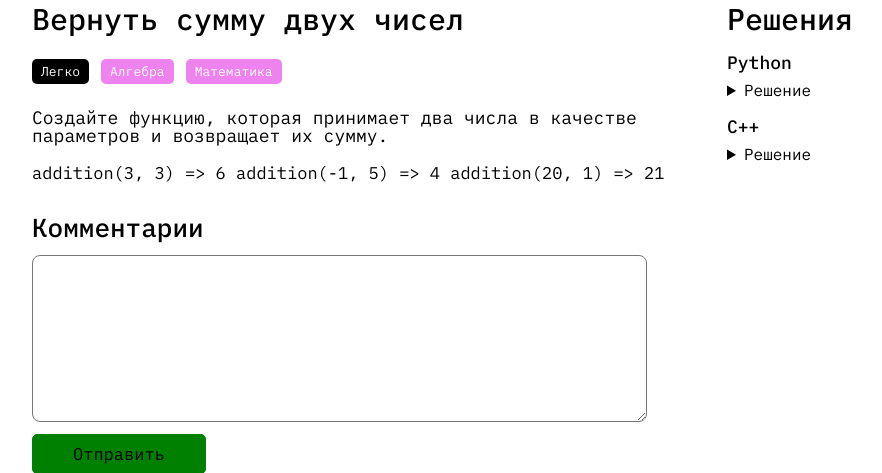
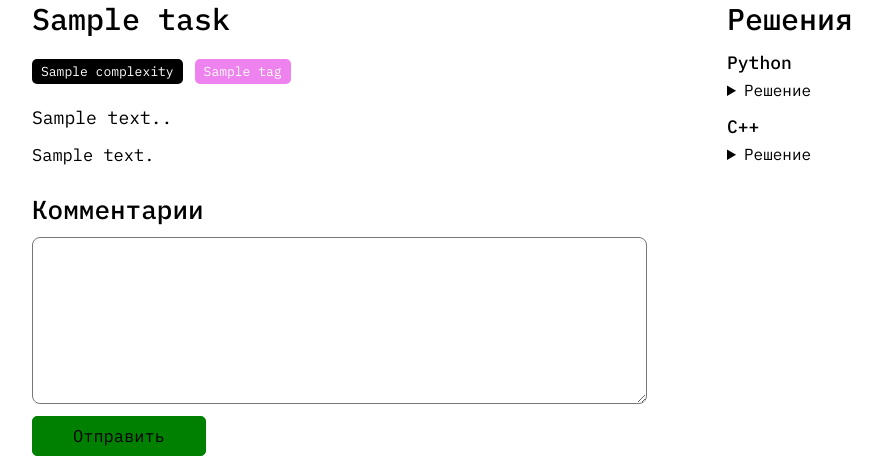
Before and after one commit to katsuyorii/CodeBrain, a Django app: template codebrain/tasks/templates/tasks/task-detail.html in a window 1280 px wide. Shown: the part 106-579 px from the top of the page, without its empty margins (96-978 px from the left). Run offline with Django 4.2, Linux system fonts and the light colour scheme; tables that the repository leaves empty hold one stand-in row (values such as "Sample post"); the template is opened without the code that fills it: values that come from a table or form of the project are taken from there, most other values are stand-ins (such as "Sample title", 1, 10 or a date in 2020).

Commit message:
add comment model and detail task view

```diff
--- a/codebrain/tasks/admin.py
+++ b/codebrain/tasks/admin.py
@@ -1,5 +1,5 @@
 from django.contrib import admin
-from .models import Tag, Task, Solutiuon, Complexity, ProgLang
+from .models import Tag, Task, Solutiuon, Complexity, ProgLang, Comment
 
 
 admin.site.register(Tag)
@@ -7,3 +7,4 @@ admin.site.register(Task)
 admin.site.register(Solutiuon)
 admin.site.register(Complexity)
 admin.site.register(ProgLang)
+admin.site.register(Comment)
--- a/codebrain/tasks/models.py
+++ b/codebrain/tasks/models.py
@@ -1,4 +1,6 @@
 from django.db import models
+from django.urls import reverse
+from users.models import User
 
 
 class Tag(models.Model):
@@ -34,7 +36,7 @@ class ProgLang(models.Model):
 
     class Meta:
         verbose_name = 'Язык программирования'
-        verbose_name_plural = 'Язык программиирования'
+        verbose_name_plural = 'Языки программиирования'
 
 
 class Task(models.Model):
@@ -42,9 +44,14 @@ class Task(models.Model):
     description = models.TextField(verbose_name='Описание задачки')
     complexity = models.ForeignKey(verbose_name='Сложность', to=Complexity, on_delete=models.CASCADE)
     tags = models.ManyToManyField(verbose_name='Теги', to=Tag)
+    slug = models.SlugField(verbose_name='Слаг', max_length=255, null=True)
+    content = models.TextField(verbose_name='Примеры и доп. описание', null=True, blank=True, help_text='*Необязательно')
 
     def __str__(self):
         return self.title
+
+    def get_absolute_url(self):
+        return reverse("task-detail", kwargs={"task_slug": self.slug})
 
     class Meta:
         verbose_name = 'Задачка'
@@ -62,3 +69,16 @@ class Solutiuon(models.Model):
     class Meta:
         verbose_name = 'Решение'
         verbose_name_plural = 'Решения'
+
+
+class Comment(models.Model):
+    task = models.ForeignKey(verbose_name='Задача', to=Task, on_delete=models.CASCADE)
+    author = models.ForeignKey(verbose_name='Автор', to=User, on_delete=models.CASCADE)
+    content = models.TextField(verbose_name='Текст комментария')
+
+    def __str__(self):
+        return f'{self.prog_lang.name} | {self.task.title}'
+
+    class Meta:
+        verbose_name = 'Комментарий'
+        verbose_name_plural = 'Комментарии'
--- a/codebrain/tasks/templates/tasks/task-detail.html
+++ b/codebrain/tasks/templates/tasks/task-detail.html
@@ -1,52 +1,18 @@
-<!DOCTYPE html>
-<html lang="ru">
+{% extends "tasks/base.html" %}
+{% load static %}
 
-<head>
-    <meta charset="UTF-8">
-    <meta name="viewport" content="width=device-width, initial-scale=1.0">
-    <link rel="stylesheet" href="css/style.css">
-    <link rel="preconnect" href="https://fonts.googleapis.com">
-    <link rel="preconnect" href="https://fonts.gstatic.com" crossorigin>
-    <link href="https://fonts.googleapis.com/css2?family=IBM+Plex+Mono:wght@400;500;700&display=swap" rel="stylesheet">
-    <link href="https://fonts.googleapis.com/css2?family=Space+Mono&display=swap" rel="stylesheet">
-    <title>Задания</title>
-</head>
-
-<body>
-    <header class="header">
-        <div class="wrapper">
-            <div class="header-row">
-                <div class="header-row-logo">
-                    <img src="img/logo.svg" alt="Logo">
-                    <a class="logo-href" href="#">Code Brain</a>
-                </div>
-                <ol class="header-row-menu">
-                    <li><a href="#" class="menu-item">Главная</a></li>
-                    <li><a href="#" class="menu-item">Задачки</a></li>
-                    <li><a href="#" class="menu-item">Учебные пособия</a></li>
-                    <li><a href="#" class="menu-item">О проекте</a></li>
-                </ol>
-                <a href="#" class="header-row-login">Войти</a>
-            </div>
-        </div>
-    </header>
-    <div class="main">
-        <div class="wrapper">
+{% block content %}
 <div class="task-row">
     <div class="task-info">
-                    <a class="task-card-title" href="#">Вернуть сумму двух чисел</a>
+        <a class="task-card-title" href="#">{{ task.title }}</a>
         <div class="task-card-tags-row">
-                        <p class="task-card-tag-comp">Легко</p>
-                        <p class="task-card-tag">Алгебра</p>
-                        <p class="task-card-tag">Математика</p>
+            <p class="task-card-tag-comp">{{ task.complexity.name }}</p>
+            {% for tag in task.tags.all %}
+                <p class="task-card-tag">{{ tag.name }}</p>
+            {% endfor %}
         </div>
-                    <p class="task-card-desc">Создайте функцию, которая принимает два числа в качестве параметров и
-                        возвращает их сумму.</p>
-                    <p class="task-info-content">addition(3, 3) => 6
-
-                        addition(-1, 5) => 4
-
-                        addition(20, 1) => 21</p>
+        <p class="task-card-desc">{{ task.description }}.</p>
+        <p class="task-info-content">{{ task.content }}</p>
         <br>
         <br>
         <p class="task-comment-title">Комментарии</p>
@@ -91,6 +57,4 @@
         </div>
     </div>
 </div>
-        </div>
-    </div>
-</body>
+{% endblock content %}
--- a/codebrain/tasks/templates/tasks/tasks.html
+++ b/codebrain/tasks/templates/tasks/tasks.html
@@ -11,7 +11,7 @@
         {% endif %}
         {% for task in tasks %}
         <div class="task-card">
-            <a class="task-card-title" href="#">{{ task.title }}</a>
+            <a class="task-card-title" href="{{ task.get_absolute_url }}">{{ task.title }}</a>
             <p class="task-card-desc">{{ task.description }}</p>
             <div class="task-card-tags-row">
                 <p class="task-card-tag-comp">{{ task.complexity.name }}</p>
--- a/codebrain/tasks/urls.py
+++ b/codebrain/tasks/urls.py
@@ -1,7 +1,8 @@
 from django.urls import path
-from .views import IndexView, TasksView
+from .views import IndexView, TasksView, TaskDetailView
 
 urlpatterns = [
     path('', IndexView.as_view(), name='index'),
     path('tasks/', TasksView.as_view(), name='tasks'),
+    path('tasks/<slug:task_slug>', TaskDetailView.as_view(), name='task-detail'),
 ]
```
Also changed, not shown: codebrain/tasks/views.py (+15 -2 lines), codebrain/tasks/migrations/0002_task_slug.py (added), codebrain/tasks/migrations/0003_alter_proglang_options_task_content_alter_task_slug_and_more.py (added). Lines whose indentation alone changed are shown as unchanged.
